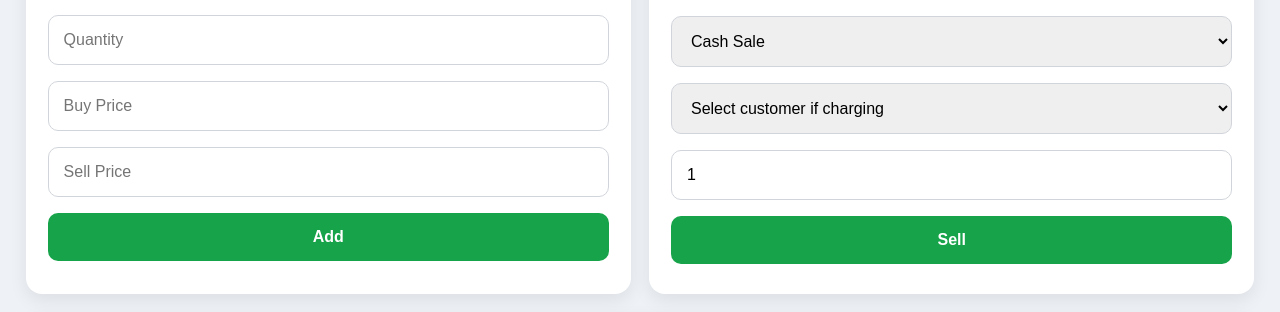
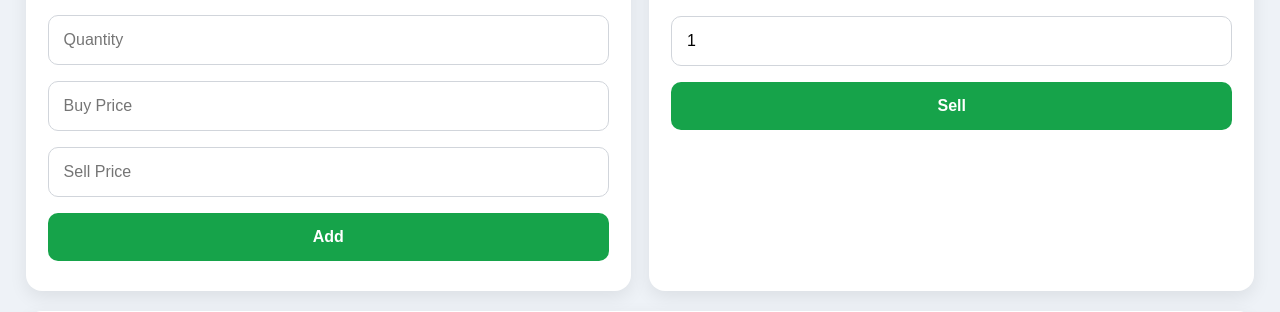
Before and after one commit to iosif-fuels/iosif-fuels-pos-online, a Flask app: page / in a window 1280 px wide. Shown: the part 859-1171 px from the top of the page. Run offline with Flask 3, Linux system fonts and the light colour scheme; the visitor is signed in with stand-in values (Sample User, id 1); data that the repository does not hold is empty; some libraries are stand-ins or nearby versions.

Commit message:
index.html

```diff
--- a/templates/index.html
+++ b/templates/index.html
@@ -67,17 +67,6 @@
                     </option>
                     {% endfor %}
                 </select>
-                <select name="sale_mode" required>
-    <option value="cash">Cash Sale</option>
-    <option value="customer">Charge Customer</option>
-</select>
-
-<select name="customer_id">
-    <option value="">Select customer if charging</option>
-    {% for c in customers %}
-    <option value="{{ c.id }}">{{ c.name }} - {{ c.phone }}</option>
-    {% endfor %}
-</select>
 
                 <input name="qty" type="number" value="1">
 
```
